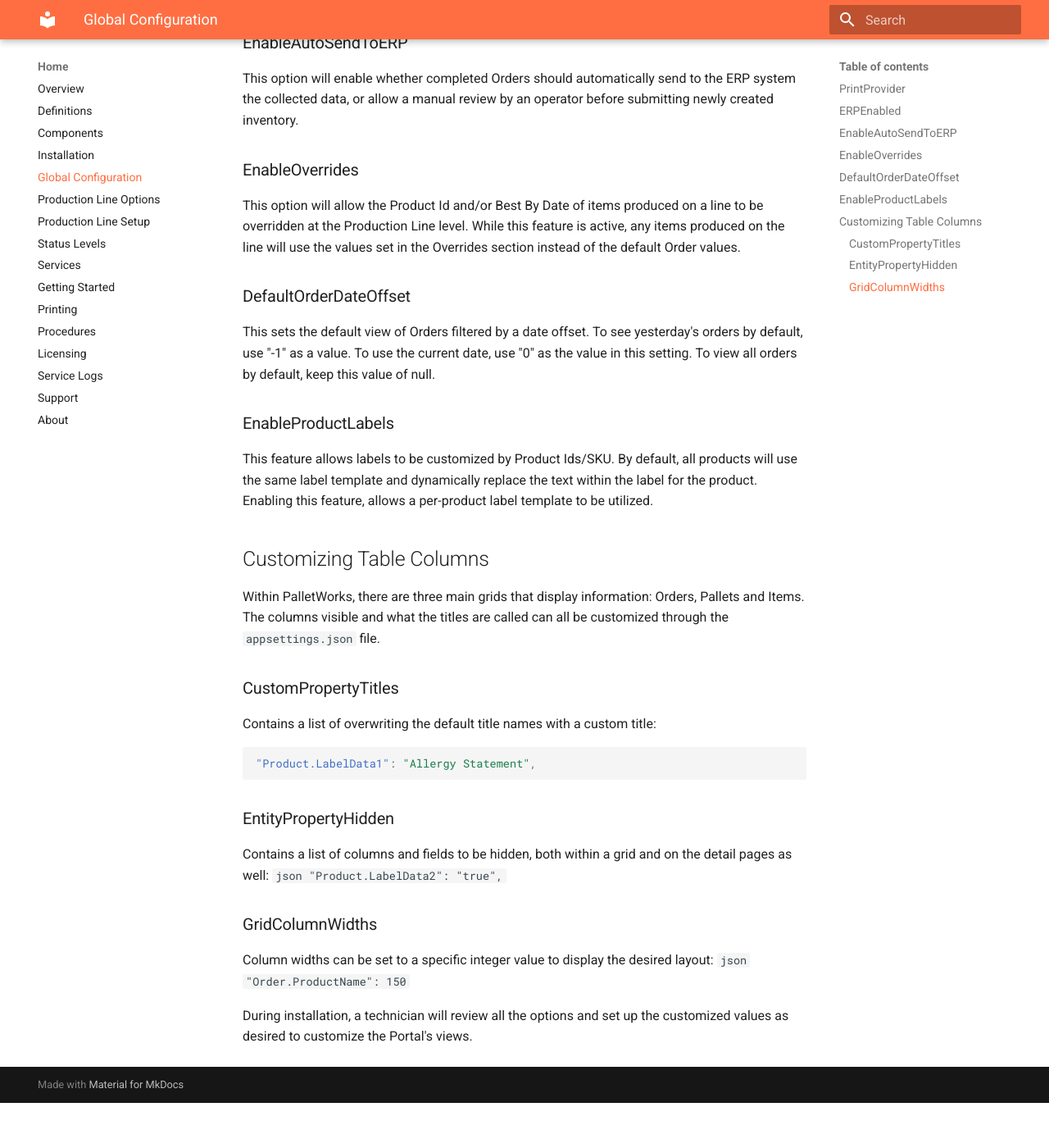
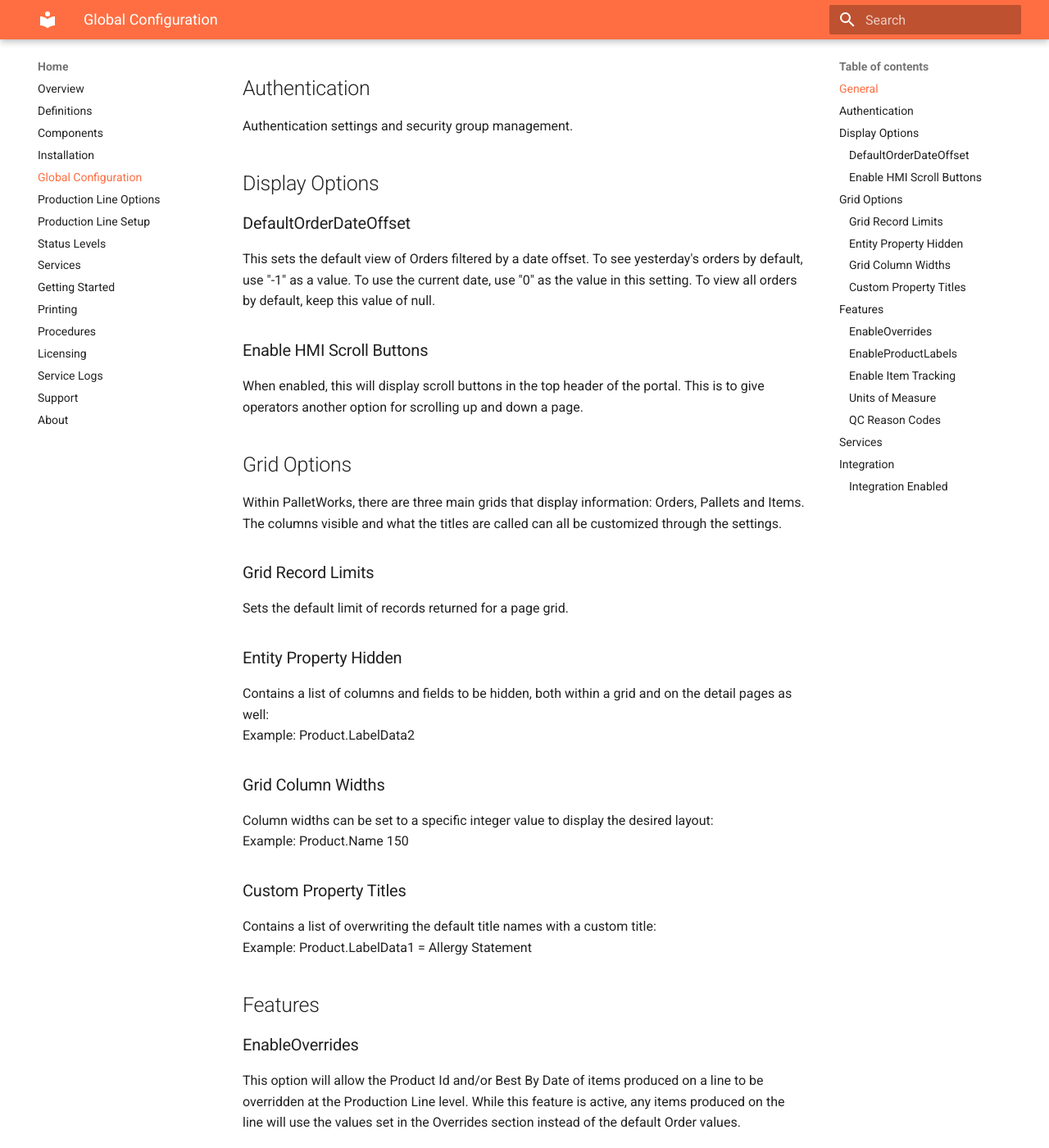
Before and after one commit to cybertrol-engineering/CE.PalletWorks.Documentation, an MkDocs documentation site: the page built from docs/configuration.md, in a window 1280 px wide and 1400 px high, scrolled down 875 px. Shown: the whole window at 82% size. Built offline with MkDocs 1.6.1 and Material for MkDocs 9.7.7, drawn with Linux system fonts in a browser that asks for light colours; before the commit the page ends 2220 px from its top, so only the background shows below that; some of the changed text lies outside the part shown.

Commit message:
update global configuration page

````diff
--- a/docs/configuration.md
+++ b/docs/configuration.md
@@ -1,51 +1,76 @@
 During installation, PalletWorks offers several optional features to be enabled dependent upon the manufacturing line's requirements. You can see which options are enabled in the Portal Settings page. Below is a list of optional settings configured upon installation:
 
-![](images/GlobalOptions.jpg)
+![](images/gloabl_settings.png)
 
-### PrintProvider
 
-PalletWorks is designed to primarily work with the printing solution: Bartender 2022 Automation Edition. This option will allow future integration with other printing solutions via API once available.
 
-### ERPEnabled
+## General
+The PalletWorks instance client Id, service Id, and portal Url
 
-When this option is enabled, it allows data created within PalletWorks to be submitted to an external ERP system. PalletWorks supports any modern ERP system that offers web-based REST or SOAP connectivity. When this option is disabled, there will be no data transmitted outside of the PalletWorks product.
+## Authentication
+Authentication settings and security group management.
 
-### EnableAutoSendToERP
+## Display Options
 
-This option will enable whether completed Orders should automatically send to the ERP system the collected data, or allow a manual review by an operator before submitting newly created inventory.
+### DefaultOrderDateOffset
+
+This sets the default view of Orders filtered by a date offset. To see yesterday's orders by default, use "-1" as a value. To use the current date, use "0" as the value in this setting. To view all orders by default, keep this value of null.
+
+### Enable HMI Scroll Buttons
+
+When enabled, this will display scroll buttons in the top header of the portal. This is to give operators another option for scrolling up and down a page.
+
+## Grid Options
+
+Within PalletWorks, there are three main grids that display information: Orders, Pallets and Items. The columns visible and what the titles are called can all be customized through the settings.
+
+### Grid Record Limits
+Sets the default limit of records returned for a page grid.
+
+### Entity Property Hidden
+Contains a list of columns and fields to be hidden, both within a grid and on the detail pages as well:
+<br>
+Example: Product.LabelData2
+
+### Grid Column Widths
+ Column widths can be set to a specific integer value to display the desired layout:
+ <br>
+ Example: Product.Name 150
+
+### Custom Property Titles
+Contains a list of overwriting the default title names with a custom title:
+<br>
+Example: Product.LabelData1 = Allergy Statement
+
+## Features
 
 ### EnableOverrides
 
 This option will allow the Product Id and/or Best By Date of items produced on a line to be overridden at the Production Line level. While this feature is active, any items produced on the line will use the values set in the Overrides section instead of the default Order values.
 
-### DefaultOrderDateOffset
-
-This sets the default view of Orders filtered by a date offset. To see yesterday's orders by default, use "-1" as a value. To use the current date, use "0" as the value in this setting. To view all orders by default, keep this value of null.
-
 ### EnableProductLabels
 
 This feature allows labels to be customized by Product Ids/SKU. By default, all products will use the same label template and dynamically replace the text within the label for the product. Enabling this feature, allows a per-product label template to be utilized.
 
-## Customizing Table Columns
+### Enable Item Tracking
 
-Within PalletWorks, there are three main grids that display information: Orders, Pallets and Items. The columns visible and what the titles are called can all be customized through the `appsettings.json` file.
+This feature will allow the tracking of items on pallets. By default Item tracking is enabled.  For customers that only track pallet data, this feature can be disabled.
 
-### CustomPropertyTitles
-Contains a list of overwriting the default title names with a custom title:
-```json
-"Product.LabelData1": "Allergy Statement",
-```
+### Units of Measure
 
-### EntityPropertyHidden
-Contains a list of columns and fields to be hidden, both within a grid and on the detail pages as well:
-```json
- "Product.LabelData2": "true",
- ```
+This is the list of units of measure for products, items, and labels. By default ea (each) is required. Units of Measure settings are used for the Product Weight and Full Pallet Quantity on products.
 
-### GridColumnWidths
- Column widths can be set to a specific integer value to display the desired layout:
- ```json
- "Order.ProductName": 150
- ```
+### QC Reason Codes
 
-During installation, a technician will review all the options and set up the customized values as desired to customize the Portal's views.
+This list allows for reason codes to be added to QC'ed Orders, Items, and Pallets. This feature can help customers track trends for quality control issues, or recalls. These codes can be synced with an ERP if enabled.
+
+## Services
+This is a list of Rest API URLs for all of PalletWorks connected services.
+
+## Integration
+
+### Integration Enabled
+
+When this option is enabled, it allows data created within PalletWorks to be submitted to an external ERP system. PalletWorks supports any modern ERP system that offers web-based REST or SOAP connectivity. When this option is disabled, there will be no data transmitted outside of the PalletWorks product.
+
+This section also will list out any required Integration API Endpoints.
````
Also changed, not shown: docs/images/gloabl_settings.png (added).
